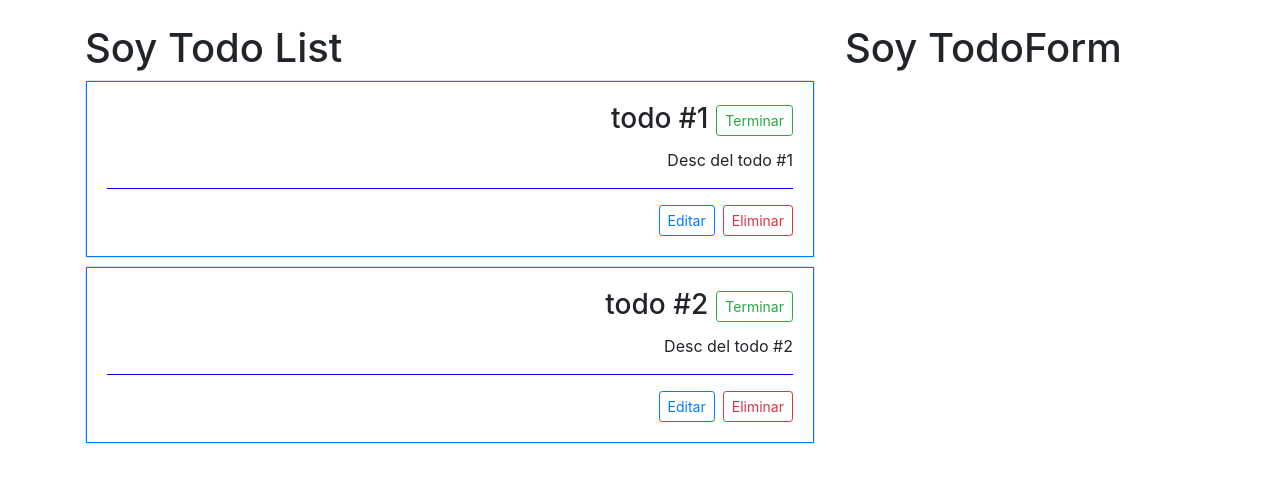
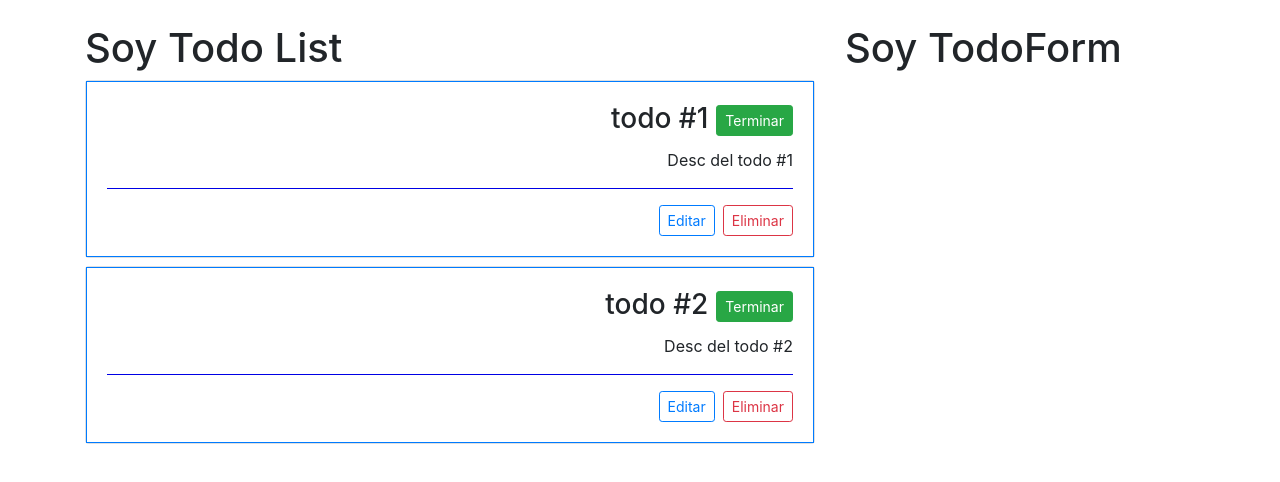
Before and after one commit to edox61/React-uno, a React (Create React App) app: page / in a window 1280 px wide. Shown: the top 482 px of the page. Built offline with nearby package versions, Linux system fonts and the light colour scheme.

Commit message:
.eslintcache a .gitignore, se modifica en Todo.js classname de boton Terminar

```diff
--- a/src/components/Todo.js
+++ b/src/components/Todo.js
@@ -12,7 +12,8 @@ const Todo = ({ todo, todoDelete, todoToogleCompleted }) => {
                     {todo.title}
                     <button
                         onClick={() => todoToogleCompleted(todo.id)}
-                        className="btn btn-sm btn-outline-success ml-2">
+                        className={`btn btn-sm ${todo.completed ? 'btn-outline-success' : 'btn-success'} ml-2`}>
+
                         {todo.completed ? 'Terminado' : 'Terminar'}
 
                     </button>
@@ -34,7 +35,7 @@ const Todo = ({ todo, todoDelete, todoToogleCompleted }) => {
                 </div>
 
             </div>
-        </div>
+        </div >
 
 
     )
```
Also changed, not shown: 2 other files (tests, documents, lock files or other folders).
